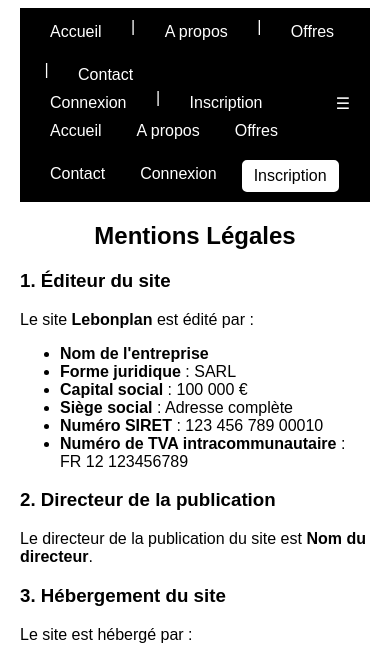
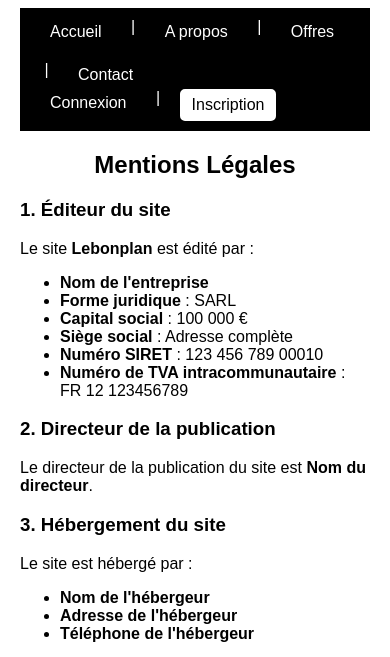
Before and after one commit to betasown/Web-PR, a plain HTML site: page ml.html in a window 390 px wide. Shown: the part 114-771 px from the top of the page. Drawn offline with Linux system fonts and the light colour scheme.

Commit message:
Remove mobile menu and update clone URL in README

```diff
--- a/ml.html
+++ b/ml.html
@@ -21,21 +21,6 @@
             </div>
             <div class="auth-links">
                 <a href="connexion.html">Connexion</a>&nbsp;|&nbsp;
-                <a href="inscription.html">Inscription</a>
-            </div>
-
-            <!-- Menu burger -->
-            <div class="burger-menu" onclick="toggleMenu()">
-                <span class="burger-icon">&#9776;</span> <!-- Icône du burger -->
-            </div>
-
-            <!-- Menu mobile (masqué par défaut) -->
-            <div class="mobile-menu">
-                <a href="index.html">Accueil</a>
-                <a href="a-propos.html">A propos</a>
-                <a href="offres.html">Offres</a>
-                <a href="contact.html">Contact</a>
-                <a href="connexion.html">Connexion</a>
                 <a href="inscription.html">Inscription</a>
             </div>
         </nav>
```
Also changed, not shown: 1 other file.
